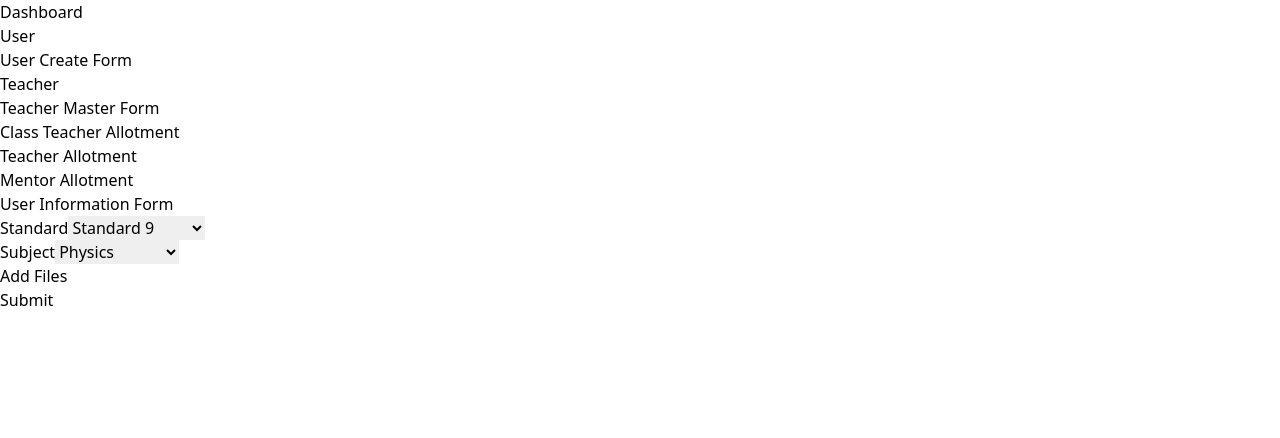
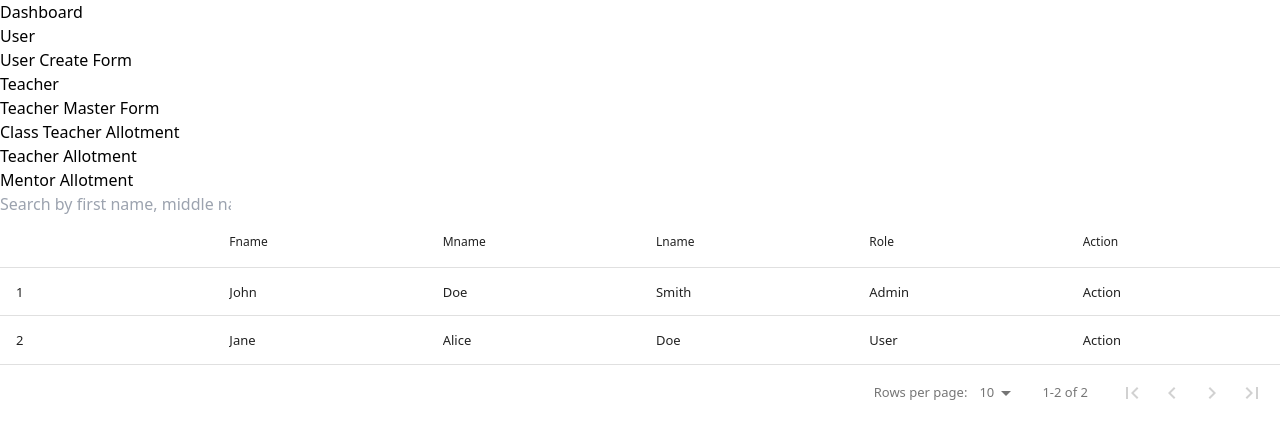
Before and after one commit to SuyashSoundatte/Contineo, a React (Vite) app: page /MainPage/TeacherForm in a window 1280 px wide. Shown: the top 438 px of the page. Built offline with nearby package versions, Linux system fonts and the light colour scheme.

Commit message:
action button

```diff
--- a/src/Forms/Forms.js
+++ b/src/Forms/Forms.js
@@ -4,5 +4,6 @@ import TeacherAllotment from './TeacherAllotment'
 import MentorAllotment from './MentorAllotment'
 import UserCreate from './UserCreate'
 import OfficeLanding from '../Pages/LandingPage/OfficeLanding'
+import TeacherMasterForm from './TeacherMasterForm'
 
-export { UserCreate, TeacherForm, ClassTeacherForm, TeacherAllotment, MentorAllotment, OfficeLanding }
+export { UserCreate, TeacherForm, ClassTeacherForm, TeacherAllotment, MentorAllotment, OfficeLanding, TeacherMasterForm }
--- a/src/Forms/TeacherForm.jsx
+++ b/src/Forms/TeacherForm.jsx
@@ -1,69 +1,13 @@
-import React from "react";
-import { useForm } from "react-hook-form";
-import Input from "../components/Input";
-import Select from "../components/Select";
-import { Button } from "@mui/material";
-import ButtonComponent from "../components/ButtonComponent";
-import CheckList from "../components/AddFiles";
-import AddFiles from "../components/AddFiles";
+import React from 'react'
+import { Table } from '../components/component'
+import ReactTable from '../components/ReactTable'
 
 const TeacherForm = () => {
-  const {
-    register,
-    handleSubmit,
-    formState: { errors },
-  } = useForm();
+  return (
+    <div className='w-full'>
+      <ReactTable />
+    </div>
+  )
+}
 
-  const handleFileChange = (event) => {
-    const selectedFile = event.target.files[0];
-    setFile(selectedFile);
-    console.log("Selected file:", selectedFile);
-  };
-
-  const onSubmit = (data) => {
-    console.log("Form Data:", data);
-  };
-
-  return (
-    <div className='flex justify-center items-center'>
-      <div className='w-[70%]'>
-        <h1 className='text-2xl font-bold mb-6'>User Information Form</h1>
-        <form onSubmit={handleSubmit(onSubmit)} className='flex flex-col gap-4'>
-          <div className='flex justify-between items-center gap-2'>
-            <div className='flex flex-col w-[calc(100%/2)]'>
-              <Select
-                label='Standard'
-                options={["Standard 9", "Standard 10", "Standard 11", "Standard 12"]}
-                {...register("standard", { required: "Standard is required" })}
-              />
-              {errors.standard && (
-                <p className='text-red-500 text-sm mt-1'>
-                  {errors.standard.message}
-                </p>
-              )}
-            </div>
-            <div className='flex flex-col w-[calc(100%/2)]'>
-              <Select
-                label='Subject'
-                options={["Physics", "Chemistry", "Maths", "Biology"]}
-                {...register("subject", { required: "Subject is required" })}
-                />
-              {errors.subject && (
-                <p className='text-red-500 text-sm mt-1'>
-                  {errors.subject.message}
-                </p>
-              )}
-            </div>
-          </div>
-              {/* <ButtonComponent type='button'>Add Files</ButtonComponent> */}
-              <AddFiles />
-          <div>
-            <ButtonComponent type='submit'>Submit</ButtonComponent>
-          </div>
-        </form>
-      </div>
-    </div>
-  );
-};
-
-export default TeacherForm;
+export default TeacherForm
--- /dev/null
+++ b/src/Forms/TeacherMasterForm.jsx
@@ -0,0 +1,19 @@
+import React from 'react';
+
+const TeacherMasterForm = () => {
+  return (
+    <div>
+      <h2>Teacher Master Form</h2>
+      {/* Add form fields here */}
+      <form>
+        <div>
+          <label htmlFor="teacherName">Teacher Name:</label>
+          <input type="text" id="teacherName" />
+        </div>
+        {/* Add other form fields here */}
+      </form>
+    </div>
+  );
+};
+
+export default TeacherMasterForm;
--- a/src/Pages/MainPage/MainPage.jsx
+++ b/src/Pages/MainPage/MainPage.jsx
@@ -10,7 +10,7 @@ const MainPage = () => {
           <Dashboard />
         </div>
         <div className='right w-[80%] h-screen flex justify-center items-center '>
-          <div className="">
+          <div className="w-full h-full">
             <Outlet />
           </div>
         </div>
--- a/src/Routes/AppRoute.jsx
+++ b/src/Routes/AppRoute.jsx
@@ -1,28 +1,26 @@
-import React from 'react'
-import { BrowserRouter, Routes, Route } from 'react-router-dom'
-import { LandingPage, Login, MainPage } from '../Pages/page.js'
-import { UserCreate, TeacherForm, ClassTeacherForm, TeacherAllotment, MentorAllotment, OfficeLanding } from '../Forms/Forms.js'
+import React from 'react';
+import { BrowserRouter, Routes, Route } from 'react-router-dom';
+import { LandingPage, Login, MainPage } from '../Pages/page.js';
+import { UserCreate, TeacherForm, ClassTeacherForm, TeacherAllotment, MentorAllotment, OfficeLanding } from '../Forms/Forms.js';
+import { TeacherMasterForm } from '../Forms/Forms.js';
 const AppRoute = () => {
   return (
     <BrowserRouter>
       <Routes>
-        {/* public Routes */}
+        {/* Public Routes */}
         <Route path="/" element={<LandingPage />} />
         <Route path="/login" element={<Login />} />
 
-        {/* private Routes */}
+        {/* Private Routes */}
         <Route path="/MainPage" element={<MainPage />}>
           {/* Nested Routes */}
           <Route path="UserForm" element={<UserCreate />} />
           <Route path="TeacherForm" element={<TeacherForm />} />
-          <Route path="ClassTeacherForm" element={<ClassTeacherForm />} />
-          <Route path="TeacherAllotment" element={<TeacherAllotment />} />
-          <Route path="MentorAllotment" element={<MentorAllotment />} />
-          <Route path="OfficeLanding" element={<OfficeLanding />} />
+          <Route path="TeacherMaster" element={<TeacherMasterForm />} />
         </Route>
       </Routes>
     </BrowserRouter>
-  )
-}
+  );
+};
 
-export default AppRoute
+export default AppRoute;
--- a/src/components/ReactTable.jsx
+++ b/src/components/ReactTable.jsx
@@ -1,7 +1,10 @@
+import React, { useState } from "react";
+import { useNavigate } from "react-router-dom";
 import DataTable from "react-data-table-component";
-import { useState } from "react";
 
-function ReactTable({ buttonAction }) {
+function ReactTable() {
+  const navigate = useNavigate(); // Initialize navigate function
+
   const columns = [
     {
       id: "Id",
@@ -33,46 +36,31 @@ function ReactTable({ buttonAction }) {
       cell: (row) => (
         <button
           className="px-4 py-2 bg-blue-500 text-white rounded-md hover:bg-blue-600"
-          onClick={() => buttonAction(row)} // Call the passed buttonAction function
+          onClick={() => navigate("/MainPage/TeacherMaster")}
         >
           Action
         </button>
       ),
       ignoreRowClick: true,
-      button: true,
     },
   ];
 
   const data = [
-    {
-      id: 1,
-      fname: "John",
-      mname: "Doe",
-      lname: "Smith",
-      role: "Admin",
-    },
-    {
-      id: 2,
-      fname: "Jane",
-      mname: "Alice",
-      lname: "Doe",
-      role: "User",
-    },
-    {
-      id: 3,
-      fname: "Michael",
-      mname: "David",
-      lname: "Brown",
-      role: "Moderator",
-    },
+    { id: 1, fname: "John", mname: "Doe", lname: "Smith", role: "Admin" },
+    { id: 2, fname: "Jane", mname: "Alice", lname: "Doe", role: "User" },
+    // Add more data...
   ];
 
   const [records, setRecords] = useState(data);
 
   const handleFilter = (e) => {
-    const newData = data.filter((row) => {
-      return row.fname.toLowerCase().includes(e.target.value.toLowerCase());
-    });
+    const searchTerm = e.target.value.toLowerCase();
+    const newData = data.filter((row) =>
+      row.fname.toLowerCase().includes(searchTerm) ||
+      row.mname.toLowerCase().includes(searchTerm) ||
+      row.lname.toLowerCase().includes(searchTerm) ||
+      row.role.toLowerCase().includes(searchTerm)
+    );
     setRecords(newData);
   };
 
@@ -83,13 +71,12 @@ function ReactTable({ buttonAction }) {
           className="w-full border border-gray-300 rounded-md p-2"
           type="text"
           onChange={handleFilter}
-          placeholder="Search by first name"
+          placeholder="Search by first name, middle name, last name, or role"
         />
       </div>
       <DataTable
         columns={columns}
         data={records}
-        selectableRows
         fixedHeader
         pagination
       />
```
